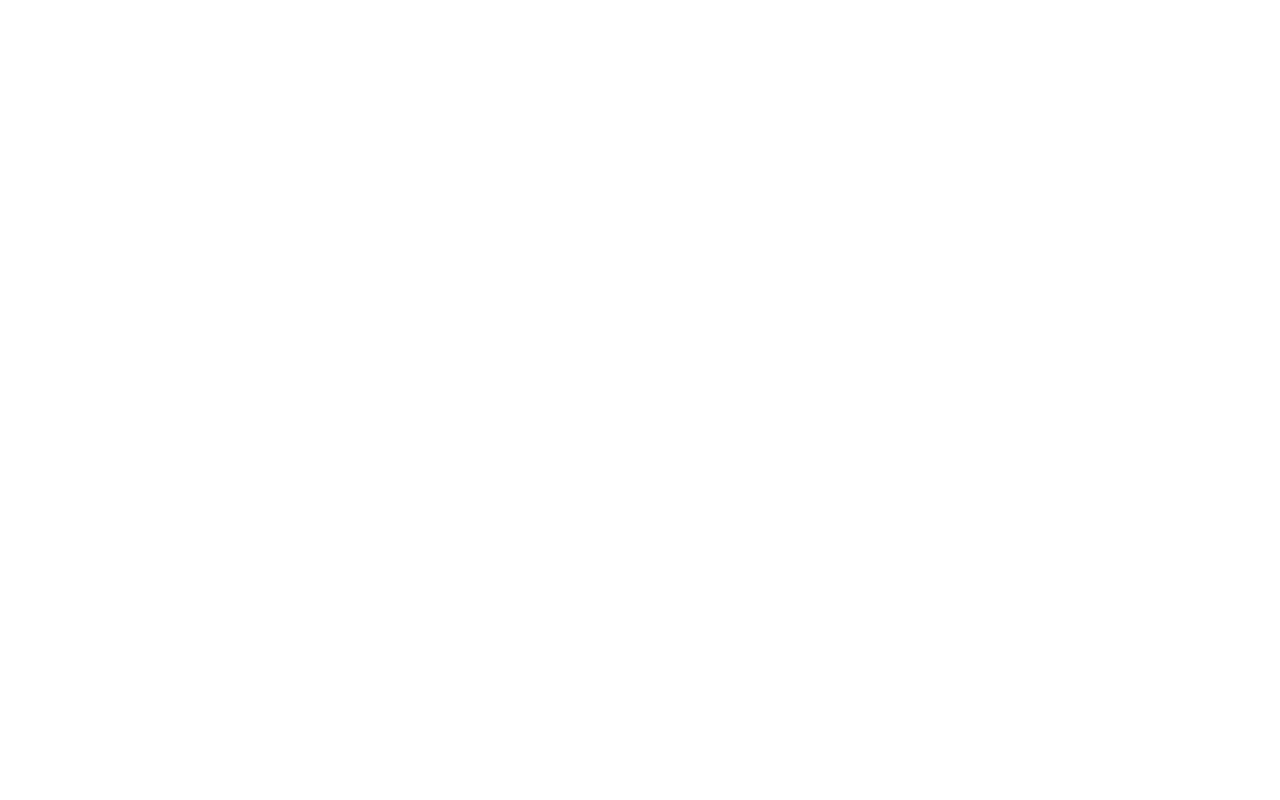
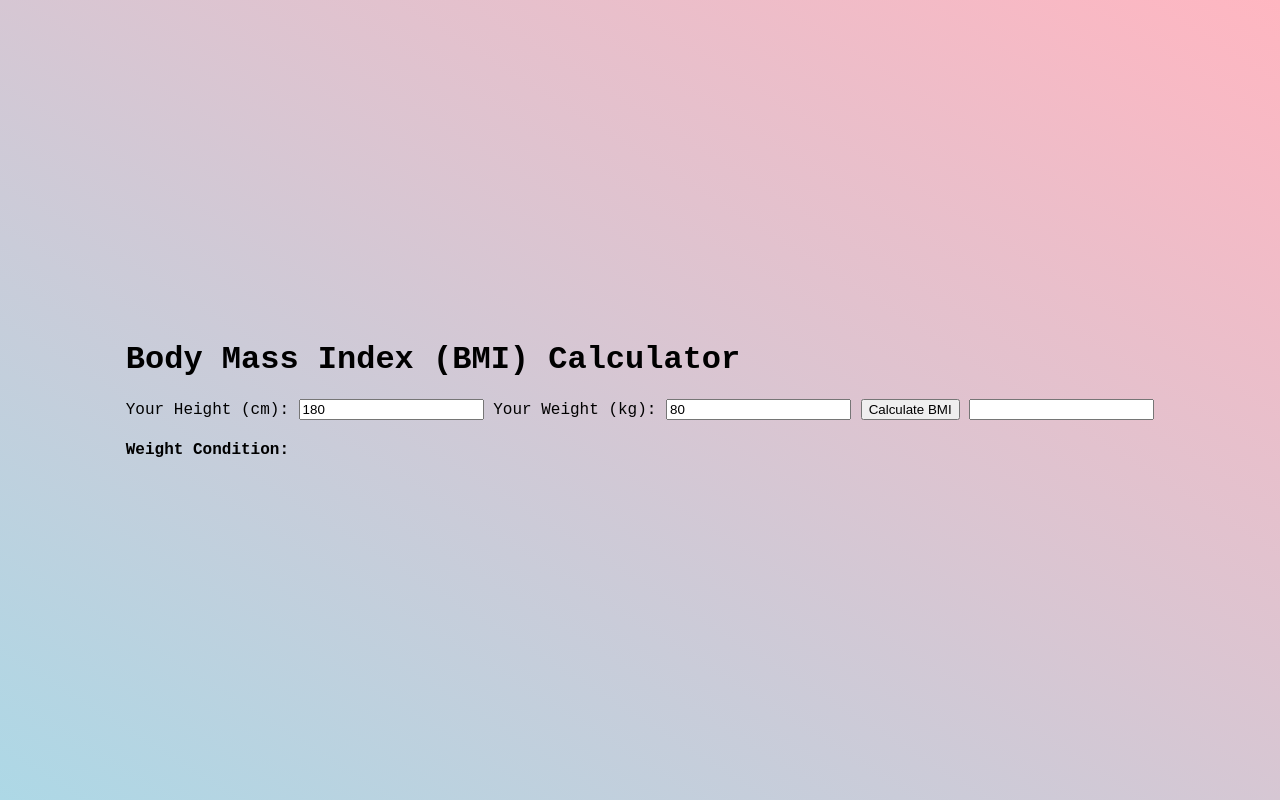
Before and after one commit to asazzam/practice-projects, a plain HTML site: page 23-bmi-calculator/index.html in a window 1280 px wide. Drawn offline with Linux system fonts and the light colour scheme.

Commit message:
Add html and body section css for project 23: bmi calculator

```diff
--- a/23-bmi-calculator/index.html
+++ b/23-bmi-calculator/index.html
@@ -4,6 +4,34 @@
     <meta charset="UTF-8" />
     <meta name="viewport" content="width=device-width, initial-scale=1.0" />
     <title>BMI Calculator</title>
+    <link rel="stylesheet" href="style.css" />
   </head>
-  <body></body>
+  <body>
+    <div class="container">
+      <h1 class="heading">Body Mass Index (BMI) Calculator</h1>
+      Your Height (cm):
+      <input
+        type="number"
+        class="input"
+        id="height"
+        value="180"
+        placeholder="Enter your height in cm"
+      />
+      Your Weight (kg):
+      <input
+        type="number"
+        class="input"
+        id="weight"
+        value="80"
+        placeholder="Enter your weight in kg"
+      />
+      <button class="btn" id="btn">Calculate BMI</button>
+      <input disbled type="text" class="input" id="bmi-result" />
+      <h4 class="infor-text">
+        Weight Condition: <span class="weight-condition"></span>
+      </h4>
+    </div>
+
+    <script src="index.js"></script>
+  </body>
 </html>
--- a/23-bmi-calculator/style.css
+++ b/23-bmi-calculator/style.css
@@ -0,0 +1,9 @@
+body {
+  margin: 0;
+  background: linear-gradient(to left bottom, lightpink, lightblue);
+  display: flex;
+  min-height: 100vh;
+  justify-content: center;
+  align-items: center;
+  font-family: "Courier New", Courier, monospace;
+}
```
